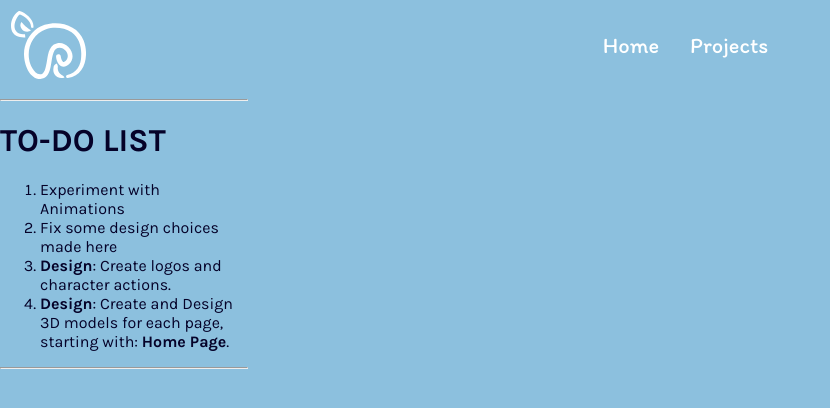
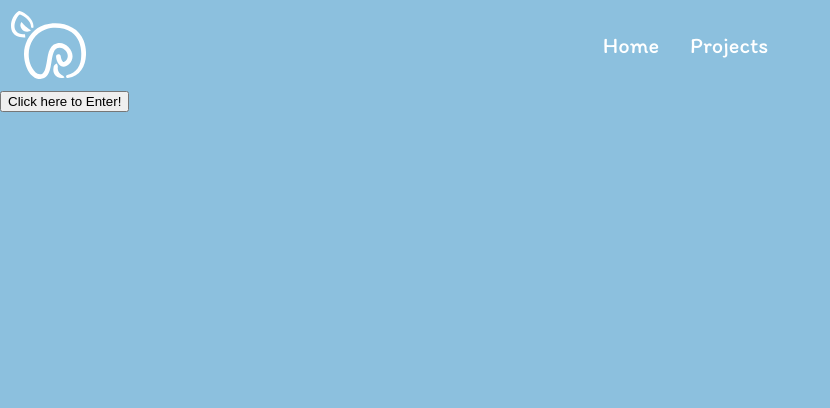
Before and after one commit to SweetReap/Portfolio-2023, a React (Vite) app in the folder sam_r_portfolio0.2/: page / in a window 1280 px wide. Shown: the top 408 px of the page, without its empty margins (0-830 px from the left). Built offline with nearby package versions, Linux system fonts and the light colour scheme; a web font is replaced by a local one.

Commit message:
s'more changes

```diff
--- a/sam_r_portfolio0.2/src/App.jsx
+++ b/sam_r_portfolio0.2/src/App.jsx
@@ -21,19 +21,7 @@ function App() {
       </Routes>
       </div>
 
-      <div className='to-do'>
-                <hr/>
-                <h1 className='to-do-head'>TO-DO LIST</h1>
-                <ol>
-                    {/* <li> <b>Site</b> : Fix navigation. </li> */}
-                    {/* <li><b>Design</b>: Make Navigation bar look more polished.</li> */}
-                    <li>Experiment with Animations</li>
-                    <li>Fix some design choices made here</li>
-                    <li><b>Design</b>: Create logos and character actions.</li>
-                    <li><b>Design</b>: Create and Design 3D models for each page, starting with: <b>Home Page</b>.</li>
-                </ol>
-                <hr/>
-      </div>
+      <button type='button'>Click here to Enter!</button>
 
     </div>
   )
```
